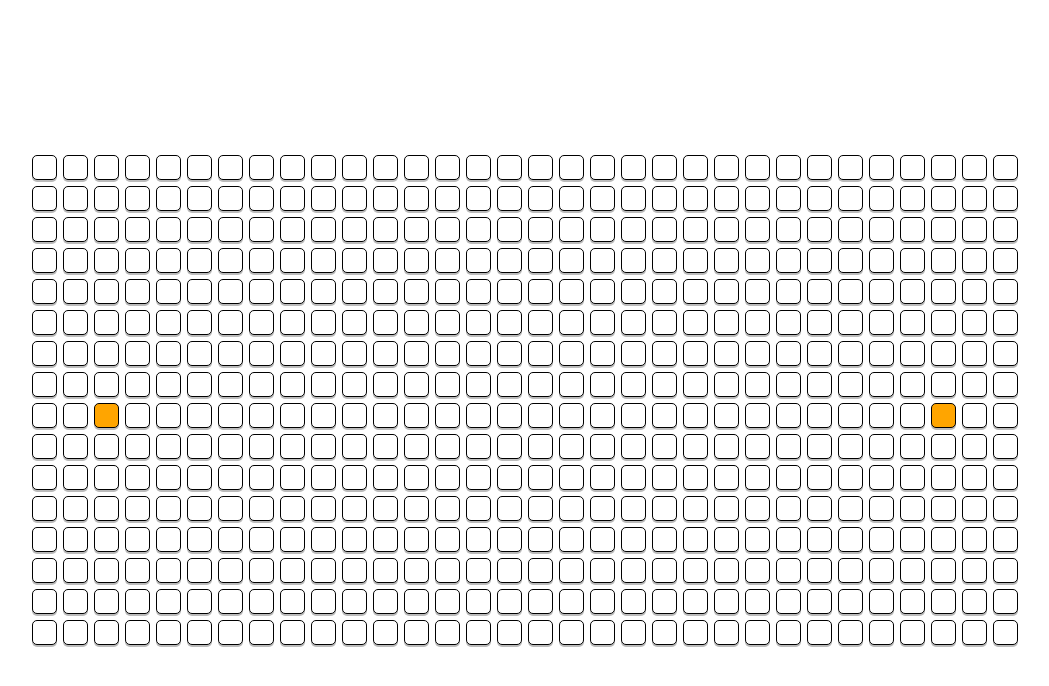
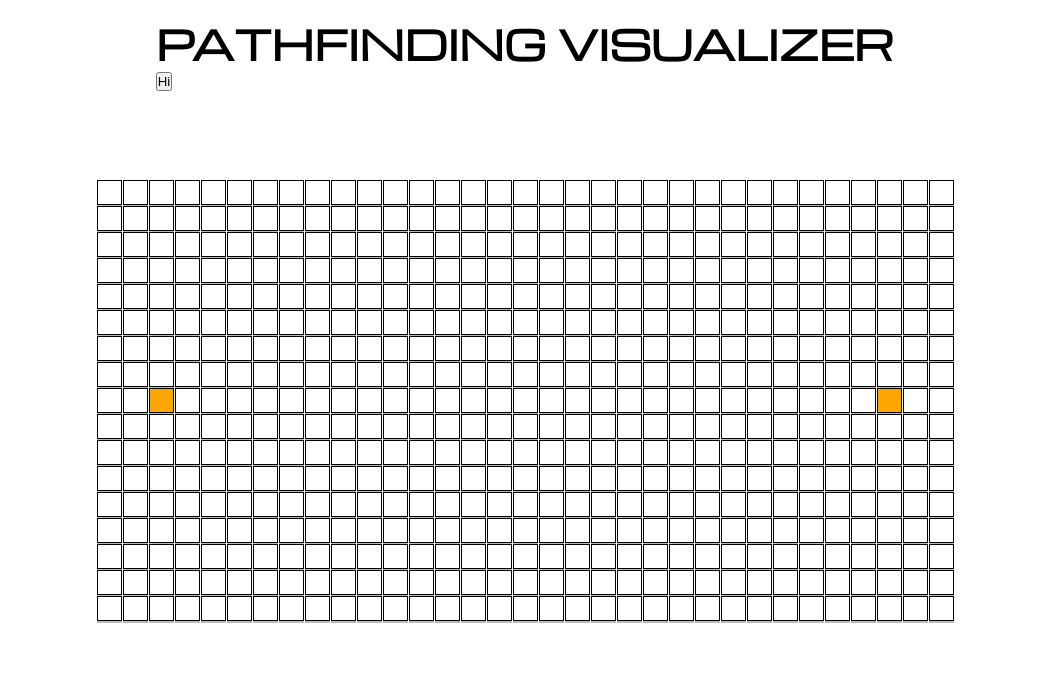
Before and after one commit to markcmlee/Pathfinding-Visualizer-React, a React app: page / in a window 1280 px wide. Shown: the top 686 px of the page, without its empty margins (115-1164 px from the left). Built offline with nearby package versions, Linux system fonts and the light colour scheme.

Commit message:
BFS traversal works

```diff
--- a/index.html
+++ b/index.html
@@ -4,6 +4,9 @@
   <meta charset="UTF-8">
   <meta http-equiv="X-UA-Compatible" content="IE=edge">
   <meta name="viewport" content="width=device-width, initial-scale=1.0">
+  <link rel="preconnect" href="https://fonts.googleapis.com">
+  <link rel="preconnect" href="https://fonts.gstatic.com" crossorigin>
+  <link href="https://fonts.googleapis.com/css2?family=Michroma&display=swap" rel="stylesheet">
   <link rel="stylesheet" type="text/css" href="build/main.css">
   <title>Pathfinding Visualizer</title>
 </head>
--- a/src/App.js
+++ b/src/App.js
@@ -1,10 +1,17 @@
 import React from "react";
 import Board from "./components/Board/Board.js";
+import Header from "./components/Header/Header";
 import "./App.scss";
 
 const App = () => {
   // return <div style={{ maxWidth: "100%" }}>hi</div>;
-  return <Board />;
+  return (
+    <div id="container">
+      <h1 id="title">PATHFINDING VISUALIZER</h1>
+      <Header />
+      <Board />
+    </div>
+  );
 };
 
 export default App;
--- a/src/App.scss
+++ b/src/App.scss
@@ -12,3 +12,14 @@ body,
   // background-color: orange;
   display: flex;
 }
+
+#title {
+  text-align: center;
+  margin-top: 15px;
+  font-size: 2.5rem;
+  font-family: "Michroma", sans-serif;
+}
+
+#container {
+  margin: 0 auto;
+}
--- a/src/Context.js
+++ b/src/Context.js
@@ -6,6 +6,7 @@ import {
   ITEM_FIXED,
   REACTKEYS,
 } from "./actionTypes";
+import TimeTracker from "./scripts/timer";
 
 export const Context = createContext();
 
@@ -20,11 +21,17 @@ export const Provider = ({ children }) => {
   const board = useRef(JSON.parse(JSON.stringify(BOARD)));
   const setItemCache = useRef({});
 
-  const updateNode = (ridx, cidx, itemType = ITEM_FIXED) => {
+  const updateNode = (ridx, cidx, itemType = ITEM_FIXED, timeFactor = 0) => {
     board.current[ridx][cidx] = itemType;
     const setItem = setItemCache.current[REACTKEYS[ridx][cidx]];
-    // console.log("this is setitem", setItem);
-    setItem(itemType);
+
+    if (timeFactor) {
+      setTimeout(() => {
+        setItem(itemType);
+      }, timeFactor * 50);
+    } else {
+      setItem(itemType);
+    }
   };
 
   return (
--- a/src/actionTypes.js
+++ b/src/actionTypes.js
@@ -1,8 +1,8 @@
 import { v4 as uuidv4 } from "uuid";
 
 // Board Size
-export const BOARD_ROW = 16;
-export const BOARD_COL = 32;
+export const BOARD_ROW = 17;
+export const BOARD_COL = 33;
 
 // Colors
 export const INITIAL_COLOR = "white";
@@ -44,4 +44,4 @@ export const ITEM_FIXED = "ITEM_FIXED";
 export const ITEM_INITIAL = "ITEM_INITIAL";
 export const ITEM_VISITED = "ITEM_VISITED";
 export const ITEM_CLICKED = "ITEM_CLICKED";
-export const ITEM_SHORTEST = "ITEM_SHORTEST";
+export const ITEM_PATH = "ITEM_PATH";
--- /dev/null
+++ b/src/components/Header/Header.js
@@ -0,0 +1,25 @@
+import React, { useContext } from "react";
+import { Context } from "../../Context";
+import "./Header.scss";
+
+import bfs from "../../scripts/bfs";
+
+const Header = () => {
+  const context = useContext(Context);
+  const { start, finish, board, updateNode } = context;
+
+  return (
+    <div>
+      <button
+        onClick={() => {
+          console.log("STARAAAARRRTRTRT", start.current);
+          bfs(start.current, finish.current, board.current, updateNode);
+        }}
+      >
+        Hi
+      </button>
+    </div>
+  );
+};
+
+export default Header;
--- a/src/components/Node/Node.js
+++ b/src/components/Node/Node.js
@@ -10,6 +10,8 @@ import {
   ITEM_INITIAL,
   ITEM_FIXED,
   FIXED_COLOR,
+  ITEM_PATH,
+  PATH_COLOR,
 } from "../../actionTypes";
 import "./Node.scss";
 
@@ -29,6 +31,7 @@ const Node = ({ rowIdx, colIdx }) => {
     if (type === ITEM_VISITED) return VISITED_COLOR;
     if (type === ITEM_CLICKED) return CLICKED_COLOR;
     if (type === ITEM_FIXED) return FIXED_COLOR;
+    if (type === ITEM_PATH) return PATH_COLOR;
 
     return INITIAL_COLOR;
   };
--- a/src/components/Node/Node.scss
+++ b/src/components/Node/Node.scss
@@ -2,8 +2,8 @@
   width: 25px;
   height: 25px;
   border: 1px solid black;
-  margin: 3px;
-  border-radius: 5px;
+  margin: 0.5px;
+  // border-radius: 5px;
   box-shadow: 0 2px 0 #bbb;
   cursor: pointer;
   transition: background-color 0.3s ease-out;
--- /dev/null
+++ b/src/scripts/bfs.js
@@ -0,0 +1,93 @@
+import {
+  BOARD_ROW,
+  BOARD_COL,
+  ITEM_CLICKED,
+  ITEM_VISITED,
+  ITEM_PATH,
+} from "../actionTypes";
+
+const bfs = (start, finish, board, updateNode) => {
+  const dx = [-1, 1, 0, 0];
+  const dy = [0, 0, -1, 1];
+
+  const dist = new Array(BOARD_ROW);
+  const prev = new Array(BOARD_ROW);
+  for (let i = 0; i < BOARD_ROW; i++) {
+    dist[i] = [];
+    prev[i] = [];
+    for (let j = 0; j < BOARD_COL; j++) {
+      dist[i][j] = Infinity;
+      prev[i][j] = { x: -1, y: -1 };
+    }
+  }
+
+  dist[start.x][start.y] = 0;
+
+  const queue = [];
+  const visited = [];
+  for (let i = 0; i < BOARD_ROW; i++) {
+    visited[i] = new Array(BOARD_COL).fill(false);
+  }
+  let timeFactor = 1;
+
+  const execute = () => {
+    queue.push({ x: start.x, y: start.y });
+    visited[start.x][start.y] = true;
+    let find = false;
+
+    while (queue.length > 0) {
+      const current = queue.shift();
+      // base case: found finish node
+      if (current.x === finish.x && current.y === finish.y) break;
+
+      for (let i = 0; i < dx.length; i++) {
+        const nextX = current.x + dx[i];
+        const nextY = current.y + dy[i];
+
+        if (nextX < 0 || nextX >= BOARD_ROW || nextY < 0 || nextY >= BOARD_COL)
+          continue;
+        if (visited[nextX][nextY] || board[nextX][nextY] === ITEM_CLICKED)
+          continue;
+
+        visited[nextX][nextY] = true;
+        prev[nextX][nextY] = { x: current.x, y: current.y };
+        updateNode(nextX, nextY, ITEM_VISITED, timeFactor);
+        timeFactor++;
+        queue.push({ x: nextX, y: nextY });
+
+        if (nextX === finish.x && nextY === finish.y) {
+          find = true;
+          break;
+        }
+      }
+    }
+
+    return find;
+  };
+  const result = execute();
+  if (!result) return false;
+
+  const drawShortestPath = () => {
+    const path = [];
+    let { x, y } = finish;
+
+    while (prev[x][y].x !== -1 && prev[x][y].y !== -1) {
+      path.push({ x, y });
+      const tempX = x;
+      const tempY = y;
+      x = prev[tempX][tempY].x;
+      y = prev[tempX][tempY].y;
+    }
+    path.push({ x: start.x, y: start.y });
+    for (let i = path.length - 1; i >= 0; i--) {
+      x = path[i].x;
+      y = path[i].y;
+      updateNode(x, y, ITEM_PATH, timeFactor);
+      timeFactor++;
+    }
+  };
+
+  if (result) drawShortestPath();
+};
+
+export default bfs;
--- /dev/null
+++ b/src/scripts/timer.js
@@ -0,0 +1,30 @@
+// export default class Timer {
+//   constructor({ callback, delay }) {
+//     this.id = setTimeout(callback, delay);
+//     this.callback = callback;
+//     this.delay = delay;
+//     this.remain = delay;
+//     this.start = Date.now();
+//   }
+
+//   pause = () => {
+//     clearTimeout(this.id);
+//     this.remain -= Date.now() - this.start;
+//   };
+
+//   resume = () => {
+//     this.start = Date.now();
+//     clearTimeout(this.id);
+//     this.id = setTimeout(this.callback, this.remain);
+//   };
+
+//   destroy = () => {
+//     clearTimeout(this.id);
+//   };
+// }
+
+export default class TimeTracker {
+  constructor() {
+    this.animations = [];
+  }
+}
```
Also changed, not shown: src/components/Header/Header.scss (added).
